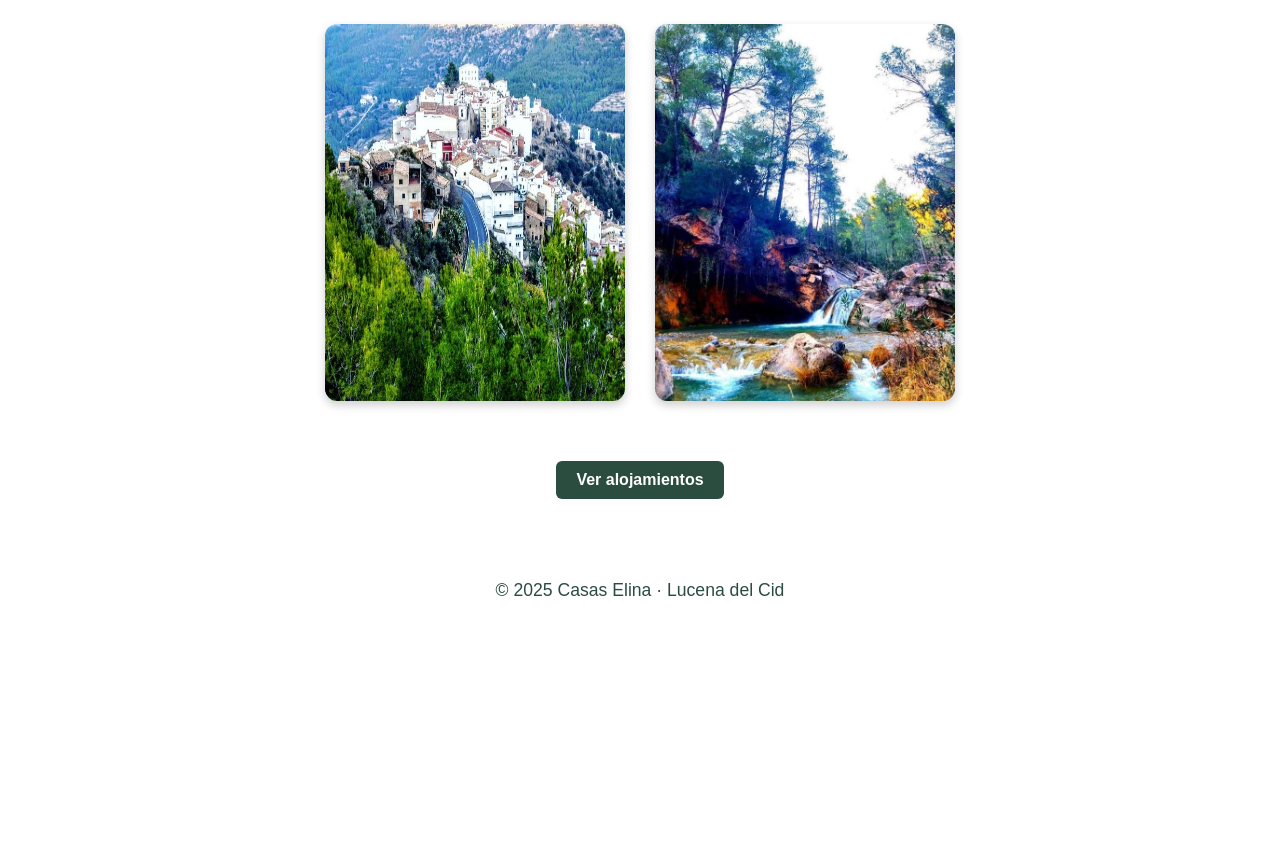
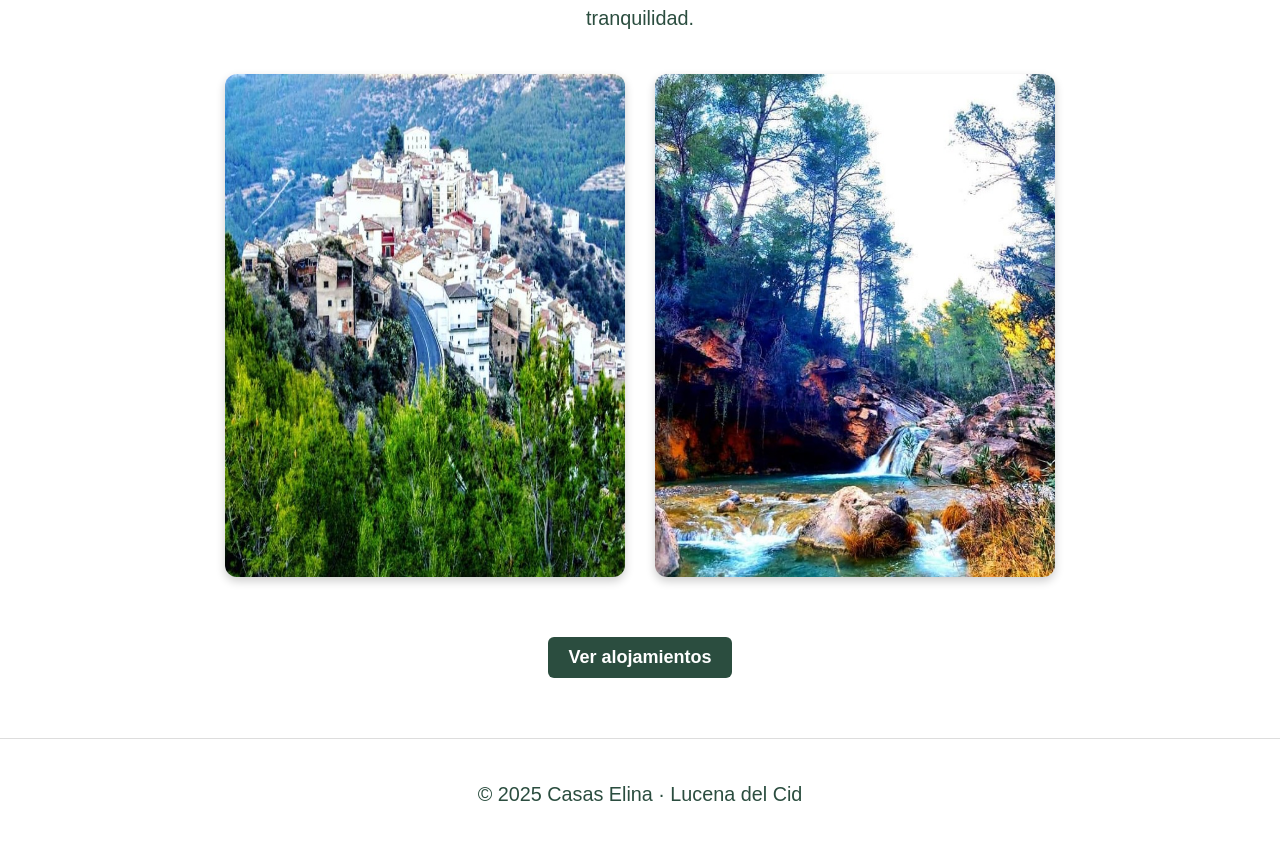
Before and after one commit to clasalvill/P1-Casas-Elina, a website built with Parcel: page src/index.html in a window 1280 px wide. Shown: the part 371-1231 px from the top of the page. Before the commit the page ends 1005 px from the top, so only its background shows below. Built offline with nearby package versions, Linux system fonts and the light colour scheme; some icons are missing.

Commit message:
Ajuste visual general: tamaños y proporciones

```diff
--- a/src/styles.scss
+++ b/src/styles.scss
@@ -4,6 +4,10 @@ $color-principal: #2b4d3f; // verde oscuro
 $fuente-principal: 'Arial', sans-serif;
 
 /* ---------- ESTRUCTURA GENERAL ---------- */
+
+html {
+  font-size: 18px; /* antes era 16px */
+}
 
 body {
   font-family: $fuente-principal;
@@ -12,12 +16,22 @@ body {
   text-align: center;
   margin: 0;
   padding: 0;
+  min-height: 100vh;
+  display: flex;
+  flex-direction: column;
 }
 
 main {
+  flex: 1;
   max-width: 1000px;
   margin: 0 auto;
   padding: 60px 20px;
+}
+
+/* Evita imágenes enanas */
+img {
+  max-width: 100%;
+  height: auto;
 }
 
 h2 {
@@ -42,7 +56,7 @@ p {
   margin: 40px auto;
 
   img {
-    width: 300px;
+    width: 400px; // tamaño más grande
     height: auto;
     border-radius: 12px;
     box-shadow: 0 4px 10px rgba(0, 0, 0, 0.2);
@@ -74,20 +88,11 @@ a {
 }
 
 /* ---------- FOOTER ---------- */
-
-html,
-body {
-  height: 100%;
-  display: flex;
-  flex-direction: column;
-}
-
-main {
-  flex: 1; // ocupa todo el espacio disponible
-}
-
 footer {
-  margin-top: auto; // empuja el footer al fondo
+  margin-top: auto;
+  padding: 20px 0;
+  font-size: 0.9rem;
+  border-top: 1px solid #ddd;
 }
 
 /* ---------- HEADER Y MENÚ ---------- */
@@ -97,6 +102,8 @@ header {
   padding: 20px 0;
   border-bottom: 1px solid #ddd;
   margin-bottom: 40px;
+
+
 
   h1 {
     margin: 0;
```
